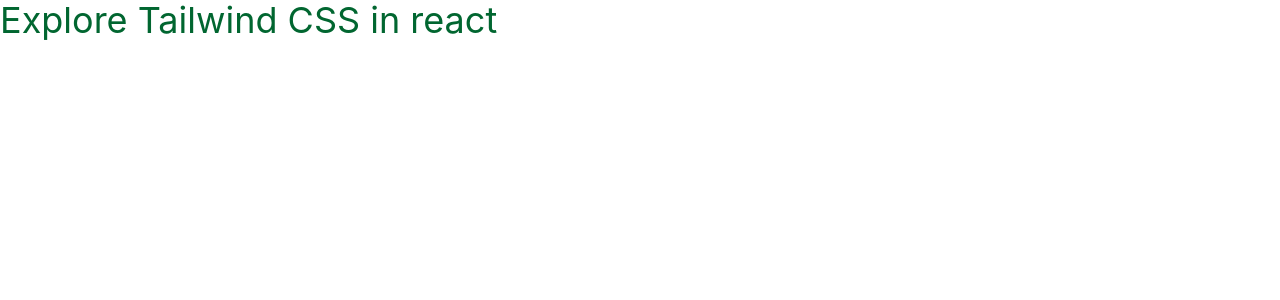
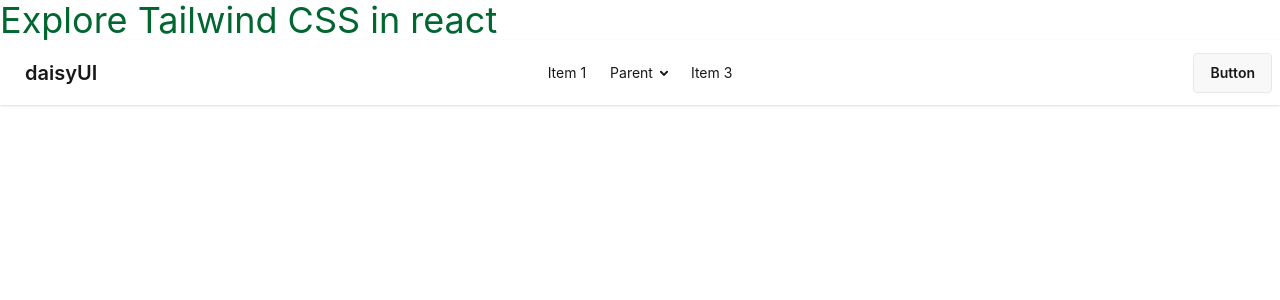
Before and after one commit to Sakibur59/explore-tailwind-daisyui-in-react, a React (Vite) app: page / in a window 1280 px wide. Shown: the top 300 px of the page. Built offline with nearby package versions, Linux system fonts and the light colour scheme.

Commit message:
Install daisy ui

```diff
--- a/package.json
+++ b/package.json
@@ -20,6 +20,7 @@
     "@types/react": "^19.2.14",
     "@types/react-dom": "^19.2.3",
     "@vitejs/plugin-react": "^6.0.0",
+    "daisyui": "^5.5.19",
     "eslint": "^9.39.4",
     "eslint-plugin-react-hooks": "^7.0.1",
     "eslint-plugin-react-refresh": "^0.5.2",
--- a/src/App.css
+++ b/src/App.css
@@ -1 +1,2 @@
 @import "tailwindcss";
+@plugin "daisyui";
--- a/src/App.jsx
+++ b/src/App.jsx
@@ -4,7 +4,81 @@
   return (
     <>
       <div>
-        <h1 className="text-4xl text-green-800">Explore Tailwind CSS in react</h1>
+        <h1 className="text-4xl text-green-800">
+          Explore Tailwind CSS in react
+        </h1>
+      </div>
+      <div className="navbar bg-base-100 shadow-sm">
+        <div className="navbar-start">
+          <div className="dropdown">
+            <div tabIndex={0} role="button" className="btn btn-ghost lg:hidden">
+              <svg
+                xmlns="http://www.w3.org/2000/svg"
+                className="h-5 w-5"
+                fill="none"
+                viewBox="0 0 24 24"
+                stroke="currentColor"
+              >
+                {" "}
+                <path
+                  strokeLinecap="round"
+                  strokeLinejoin="round"
+                  strokeWidth="2"
+                  d="M4 6h16M4 12h8m-8 6h16"
+                />{" "}
+              </svg>
+            </div>
+            <ul
+              tabIndex="-1"
+              className="menu menu-sm dropdown-content bg-base-100 rounded-box z-1 mt-3 w-52 p-2 shadow"
+            >
+              <li>
+                <a>Item 1</a>
+              </li>
+              <li>
+                <a>Parent</a>
+                <ul className="p-2">
+                  <li>
+                    <a>Submenu 1</a>
+                  </li>
+                  <li>
+                    <a>Submenu 2</a>
+                  </li>
+                </ul>
+              </li>
+              <li>
+                <a>Item 3</a>
+              </li>
+            </ul>
+          </div>
+          <a className="btn btn-ghost text-xl">daisyUI</a>
+        </div>
+        <div className="navbar-center hidden lg:flex">
+          <ul className="menu menu-horizontal px-1">
+            <li>
+              <a>Item 1</a>
+            </li>
+            <li>
+              <details>
+                <summary>Parent</summary>
+                <ul className="p-2 bg-base-100 w-40 z-1">
+                  <li>
+                    <a>Submenu 1</a>
+                  </li>
+                  <li>
+                    <a>Submenu 2</a>
+                  </li>
+                </ul>
+              </details>
+            </li>
+            <li>
+              <a>Item 3</a>
+            </li>
+          </ul>
+        </div>
+        <div className="navbar-end">
+          <a className="btn">Button</a>
+        </div>
       </div>
     </>
   );
```
Also changed, not shown: 1 other file (tests, documents, lock files or other folders).
